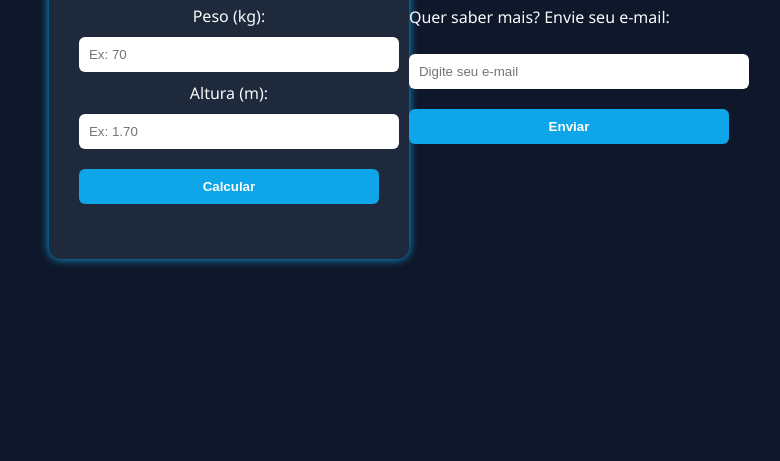
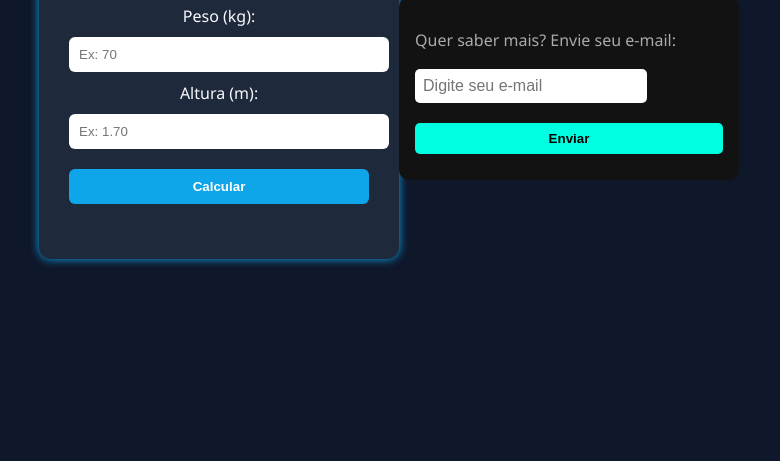
Before and after one commit to Mgrsantos/calculadoraIMC, a plain HTML site: page indexx.html in a window 1280 px wide. Shown: the part 355-816 px from the top of the page, without its empty margins (251-1031 px from the left). Drawn offline with Linux system fonts and the light colour scheme.

Commit message:
Update style.css

```diff
--- a/style.css
+++ b/style.css
@@ -40,3 +40,41 @@ button:hover {
   margin-top: 15px;
   line-height: 1.6;
 }
+.contact-form {
+  margin-top: 2rem;
+  background-color: #121212;
+  padding: 1rem;
+  border-radius: 10px;
+  max-width: 400px;
+  margin-left: auto;
+  margin-right: auto;
+}
+
+.contact-form p {
+  margin-bottom: 0.5rem;
+  color: #aaa;
+}
+
+.contact-form input[type="email"] {
+  padding: 0.5rem;
+  border: none;
+  border-radius: 5px;
+  width: 70%;
+  margin-right: 0.5rem;
+  font-size: 1rem;
+}
+
+.contact-form button {
+  padding: 0.5rem 1rem;
+  background-color: #00ffe1;
+  color: #000;
+  border: none;
+  border-radius: 5px;
+  cursor: pointer;
+  font-weight: bold;
+  transition: background-color 0.3s ease;
+}
+
+.contact-form button:hover {
+  background-color: #00bba6;
+}
```
